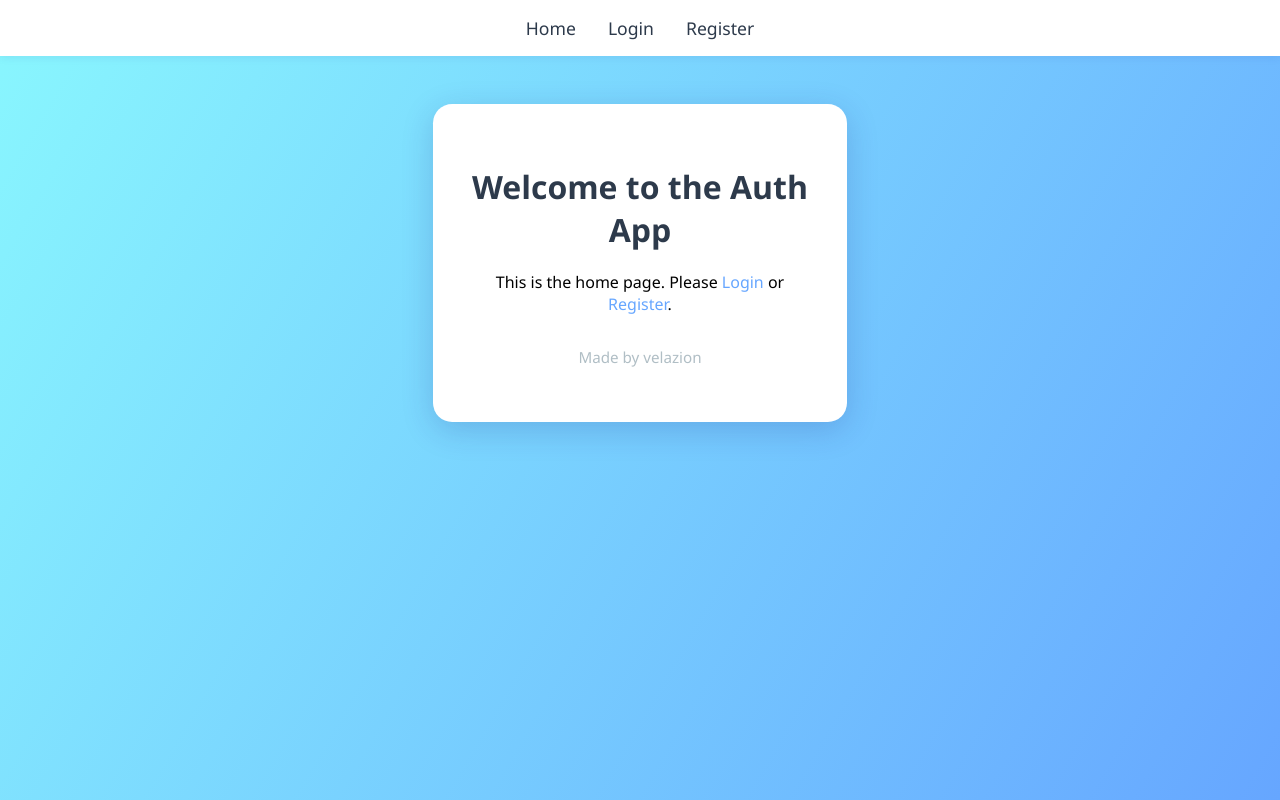
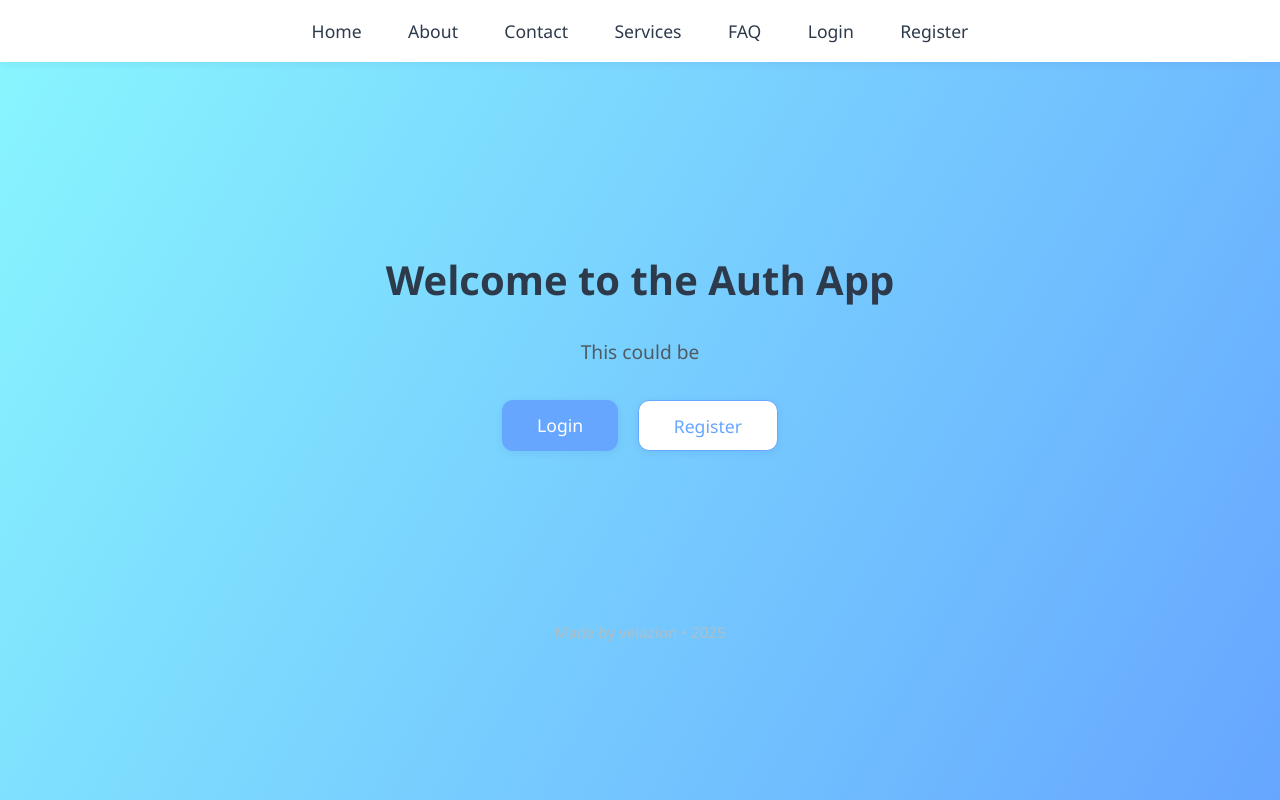
Before and after one commit to VELTSG/Auth-Backend, a website: page client/index.html in a window 1280 px wide. Drawn offline with Linux system fonts and the light colour scheme.

Commit message:
added a home page and login and register paage

```diff
--- a/client/index.html
+++ b/client/index.html
@@ -10,13 +10,21 @@
 <body>
   <nav class="navbar">
     <a href="/home">Home</a>
+    <a href="/about">About</a>
+    <a href="/contact">Contact</a>
+    <a href="/services">Services</a>
+    <a href="/faq">FAQ</a>
     <a href="/login">Login</a>
     <a href="/register">Register</a>
   </nav>
-  <div class="main-content">
+  <header class="hero-section">
     <h1>Welcome to the Auth App</h1>
-    <p>This is the home page. Please <a href="/login">Login</a> or <a href="/register">Register</a>.</p>
-    <p class="credit">Made by velazion</p>
-  </div>
+    <p class="subtitle">This could be   </p>
+    <div class="hero-actions">
+      <a href="/login" class="hero-btn">Login</a>
+      <a href="/register" class="hero-btn secondary">Register</a>
+    </div>
+  </header>
+  <footer class="credit">Made by velazion &bull; 2025</footer>
 </body>
 </html>
--- a/client/style.css
+++ b/client/style.css
@@ -1,3 +1,4 @@
+
 
 body {
   font-family: 'Segoe UI', Arial, sans-serif;
@@ -12,7 +13,7 @@ body {
   padding: 1rem 0;
   display: flex;
   justify-content: center;
-  gap: 2rem;
+  gap: 1.5rem;
   position: sticky;
   top: 0;
   z-index: 10;
@@ -23,12 +24,70 @@ body {
   font-weight: 500;
   font-size: 1.1rem;
   transition: color 0.2s;
+  padding: 0.2rem 0.7rem;
+  border-radius: 0.4rem;
 }
 .navbar a:hover {
-  color: #66a6ff;
+  color: #fff;
+  background: #66a6ff;
 }
 
-.main-content {
+.hero-section {
+  display: flex;
+  flex-direction: column;
+  align-items: center;
+  justify-content: center;
+  min-height: 60vh;
+  margin-top: 3rem;
+}
+.hero-section h1 {
+  font-size: 2.5rem;
+  color: #2d3a4b;
+  margin-bottom: 0.7rem;
+}
+.subtitle {
+  color: #4f5b62;
+  font-size: 1.2rem;
+  margin-bottom: 2.2rem;
+}
+.hero-actions {
+  display: flex;
+  gap: 1.2rem;
+  margin-bottom: 1.5rem;
+}
+.hero-btn {
+  padding: 0.8rem 2.2rem;
+  background: #66a6ff;
+  color: #fff;
+  border: none;
+  border-radius: 0.7rem;
+  font-size: 1.1rem;
+  font-weight: 500;
+  text-decoration: none;
+  box-shadow: 0 2px 8px rgba(31, 38, 135, 0.08);
+  transition: background 0.2s, color 0.2s;
+}
+.hero-btn.secondary {
+  background: #fff;
+  color: #66a6ff;
+  border: 1.5px solid #66a6ff;
+}
+.hero-btn:hover {
+  background: #89f7fe;
+  color: #2d3a4b;
+}
+.hero-btn.secondary:hover {
+  background: #66a6ff;
+  color: #fff;
+}
+
+h1, h2 {
+  color: #2d3a4b;
+  margin-bottom: 1.2rem;
+}
+
+
+.form-container {
   background: #fff;
   padding: 2.5rem 2rem;
   border-radius: 1.2rem;
@@ -36,18 +95,17 @@ body {
   text-align: center;
   min-width: 320px;
   max-width: 350px;
-  margin: 3rem auto 0 auto;
-}
-
-h1, h2 {
-  color: #2d3a4b;
-  margin-bottom: 1.2rem;
+  margin: 4rem auto 0 auto;
+  display: flex;
+  flex-direction: column;
+  align-items: center;
 }
 
 form {
   display: flex;
   flex-direction: column;
   gap: 1rem;
+  width: 100%;
   margin-bottom: 1rem;
 }
 
@@ -97,4 +155,5 @@ a:hover {
   margin-top: 2rem;
   color: #b0bec5;
   font-size: 0.95rem;
+  text-align: center;
 }
```
Also changed, not shown: client/login.html (+1 -1 lines), client/register.html (+1 -1 lines).
